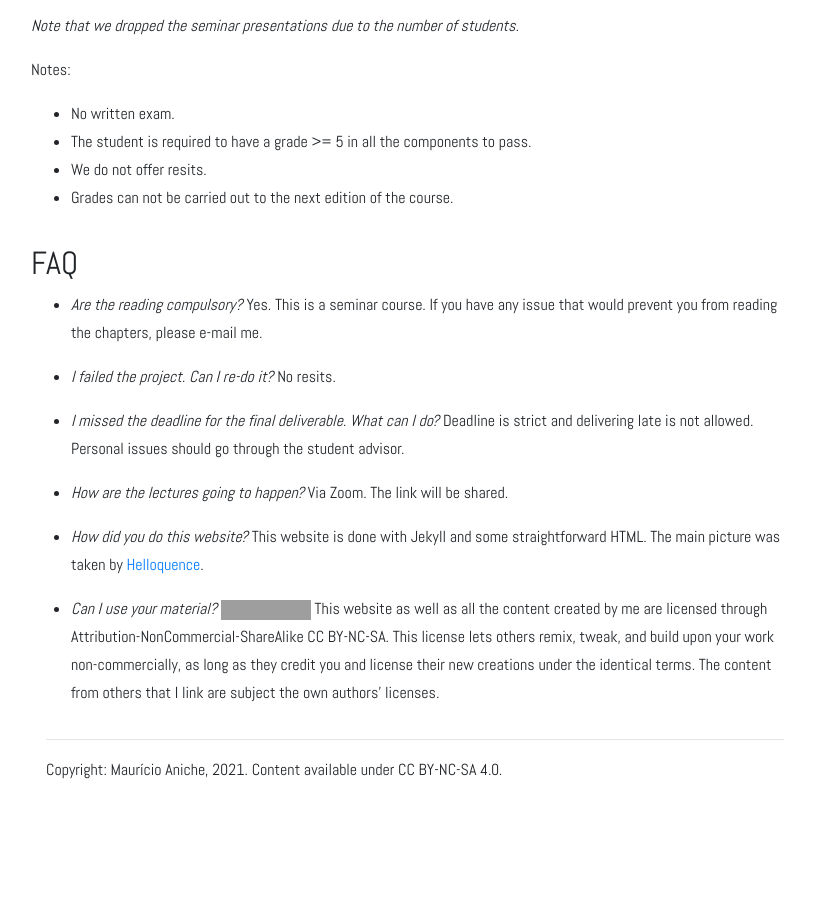
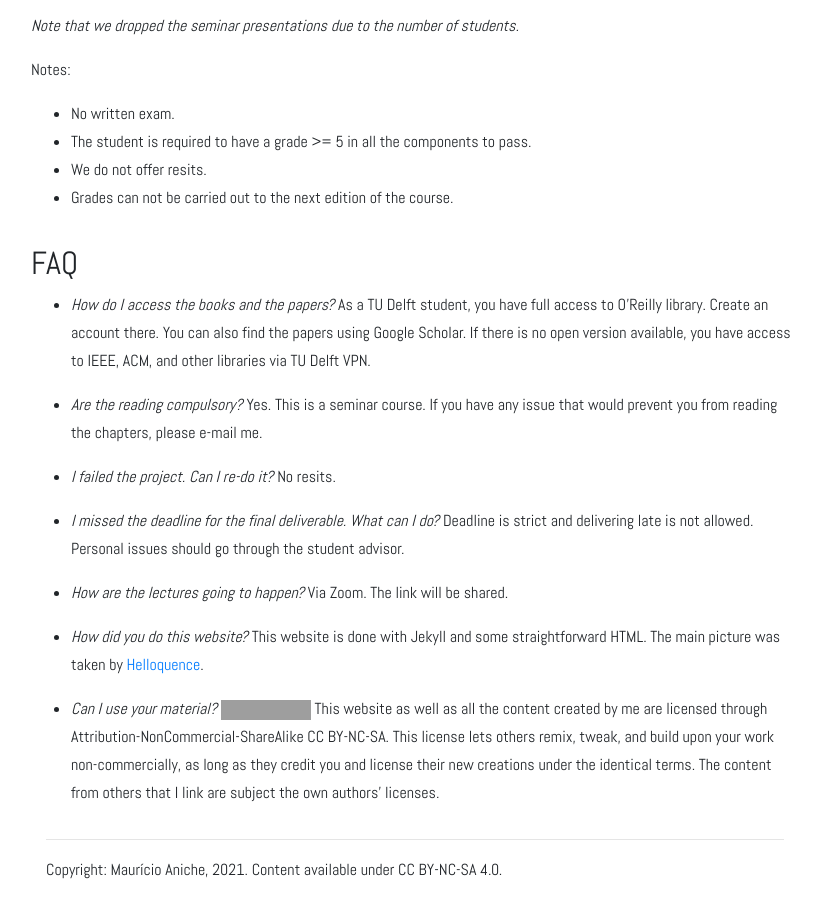
Before and after one commit to SERG-Delft/cs4300, a Jekyll site: the page built from 2021/index.md, in a window 1280 px wide and 900 px high, scrolled down 3159 px. Shown: the whole window, without its empty margins (225-1046 px from the left). Built offline with Jekyll 4.4.1, drawn with Linux system fonts in a browser that asks for light colours; before the commit the page ends 3959 px from its top, so only the background shows below that; grey boxes are pictures that could not be loaded.

Commit message:
FAQ on how to access the content

```diff
--- a/2021/index.md
+++ b/2021/index.md
@@ -91,6 +91,9 @@ Notes:
 
 ## FAQ
 
+* _**How do I access the books and the papers?**_
+As a TU Delft student, you have full access to O'Reilly library. Create an account there. You can also find the papers using Google Scholar. If there is no open version available, you have access to IEEE, ACM, and other libraries via TU Delft VPN.
+
 * _**Are the reading compulsory?**_
 Yes. This is a seminar course. If you have any issue that would prevent you from reading the chapters, please e-mail me.
 
```
